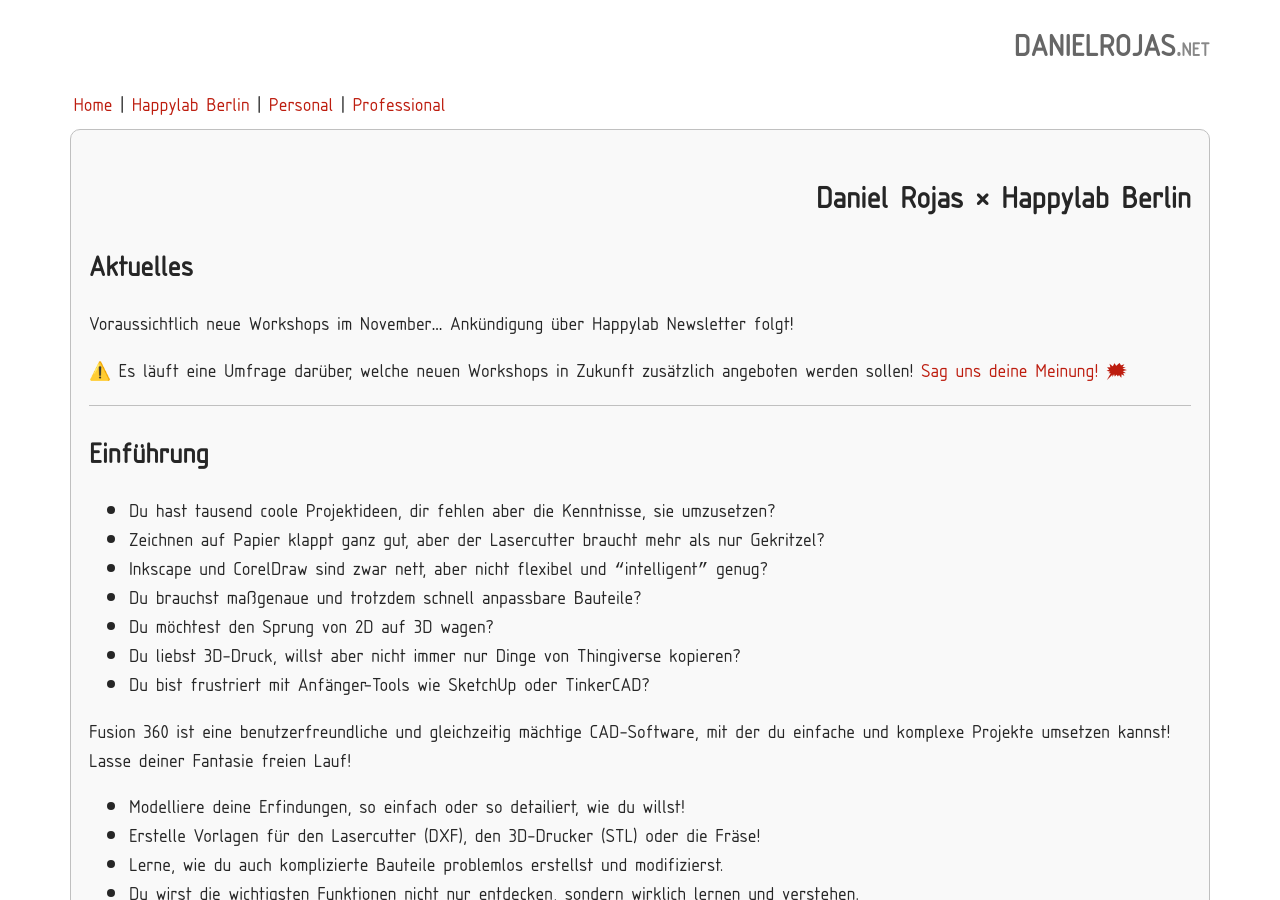
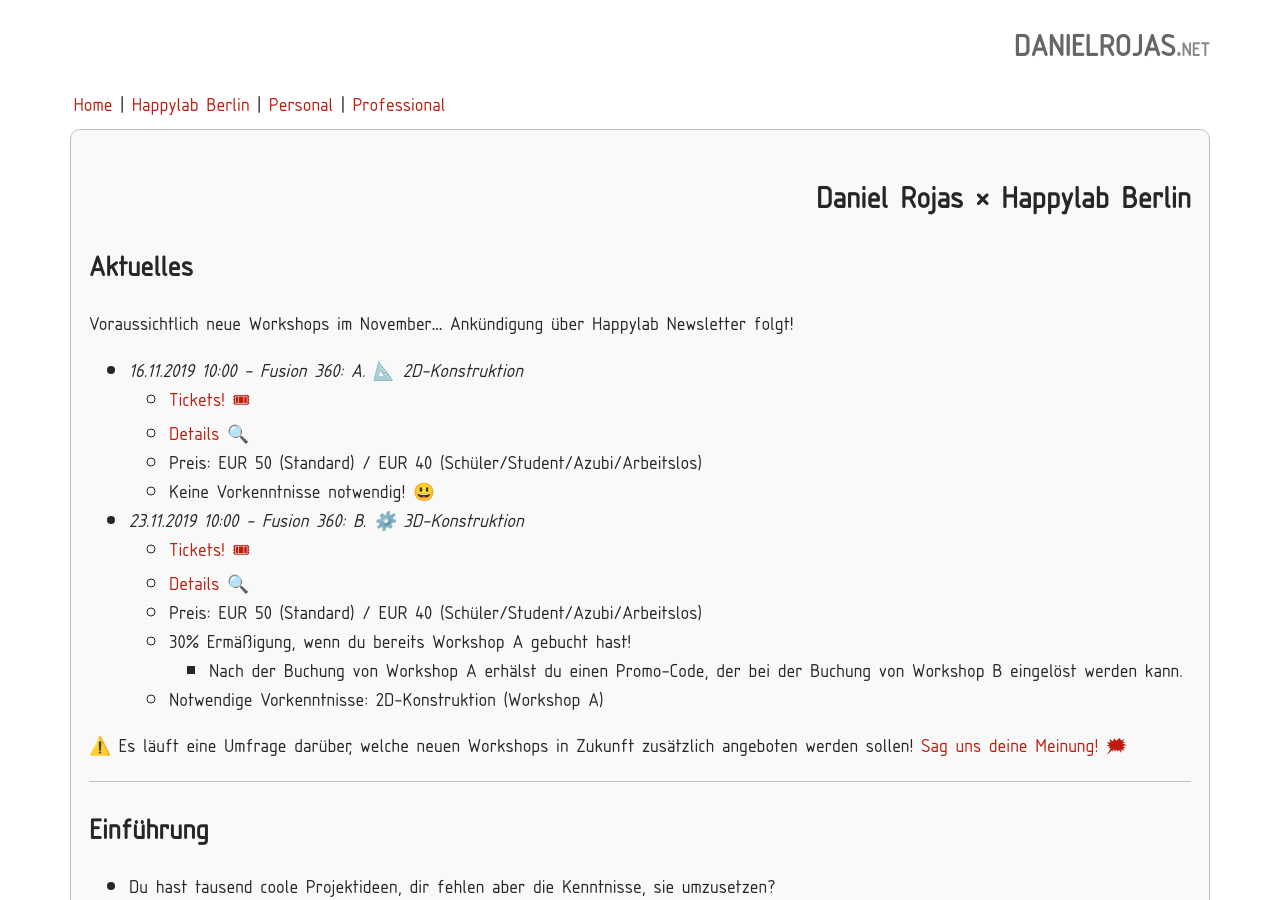
Before and after one commit to 17o2/17o2.github.io, a Jekyll site: the page built from _pages/90_happylab.md, in a window 1280 px wide and 900 px high. Built offline with Jekyll 4.4.1, drawn with Linux system fonts in a browser that asks for light colours; a style sheet for code colours, icons or effects is not loaded.

Commit message:
Add Fusion 360 workshops for autumn 2019

```diff
--- a/_pages/90_happylab.md
+++ b/_pages/90_happylab.md
@@ -9,18 +9,18 @@ category: invisible
 
 Voraussichtlich neue Workshops im November... Ankündigung über Happylab Newsletter folgt!
 
-<!-- * *XX.XX.2019 10:00 - Fusion 360: A. 📐 2D-Konstruktion*
-  * [Tickets! 🎟](https://127.0.0.1)
+* *16.11.2019 10:00 - Fusion 360: A. 📐 2D-Konstruktion*
+  * [Tickets! 🎟](https://www.eventbrite.com/e/fusion-360-workshop-2d-konstruktion-tickets-72725703537)
   * [Details 🔍](/happylab/details)
   * Preis: EUR 50 (Standard) / EUR 40 (Schüler/Student/Azubi/Arbeitslos)
   * Keine Vorkenntnisse notwendig! 😃
-* *31.08.2019 10:00 - Fusion 360: B. ⚙️ 3D-Konstruktion*
-  * [Tickets! 🎟](https://127.0.0.1)
+* *23.11.2019 10:00 - Fusion 360: B. ⚙️ 3D-Konstruktion*
+  * [Tickets! 🎟](https://www.eventbrite.com/e/fusion-360-workshop-3d-konstruktion-tickets-72725587189)
   * [Details 🔍](/happylab/details)
   * Preis: EUR 50 (Standard) / EUR 40 (Schüler/Student/Azubi/Arbeitslos)
   * 30% Ermäßigung, wenn du bereits Workshop A gebucht hast!
      * Nach der Buchung von Workshop A erhälst du einen Promo-Code, der bei der Buchung von Workshop B eingelöst werden kann.
-  * Notwendige Vorkenntnisse: 2D-Konstruktion (Workshop A) -->
+  * Notwendige Vorkenntnisse: 2D-Konstruktion (Workshop A)
 
 ⚠️ Es läuft eine Umfrage darüber,
 welche neuen Workshops in Zukunft zusätzlich angeboten werden sollen! [Sag uns deine Meinung! 🗯](/happylab/poll)
```
Also changed, not shown: _pages/91_happylab_details.md (+2 -2 lines).
